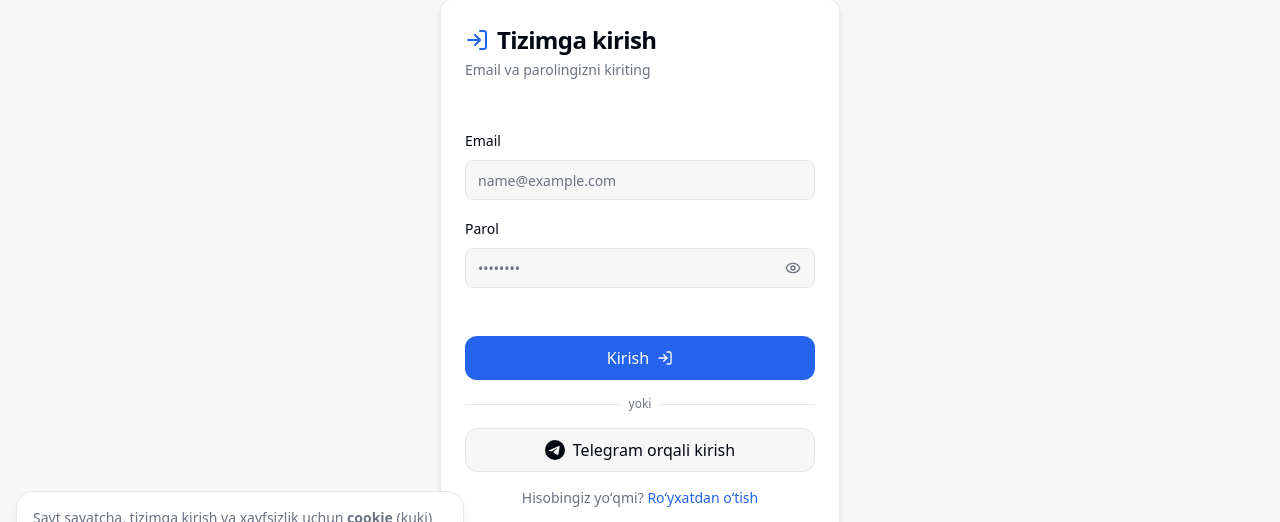
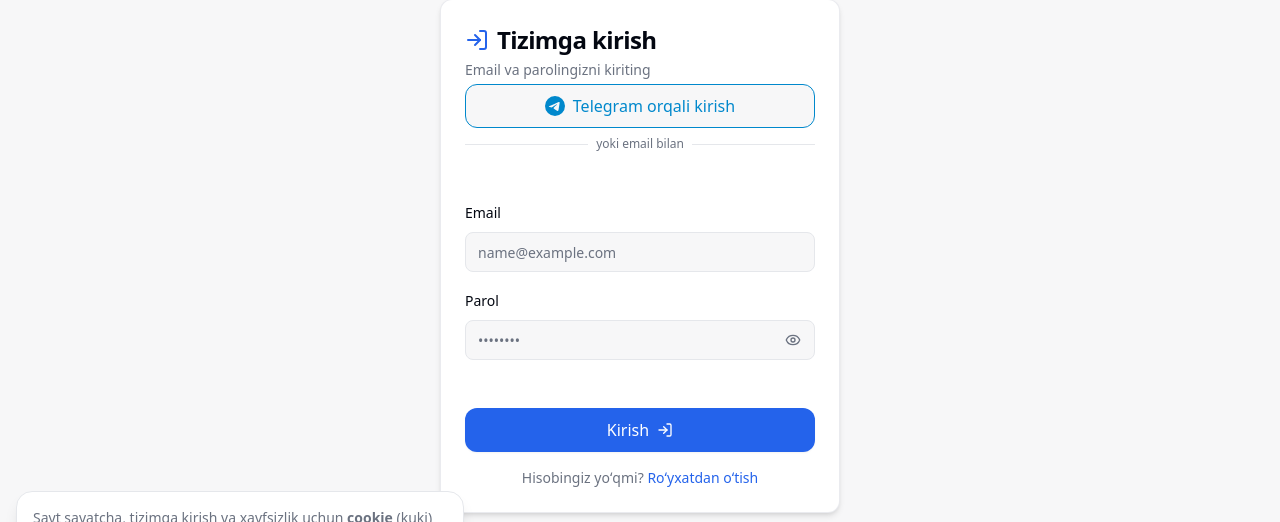
Before and after one commit to gayratubaydullaev/mercury, a Next.js app in the folder apps/web/: page /auth/login in a window 1280 px wide. Shown: the part 171-693 px from the top of the page. Built offline with nearby package versions, Linux system fonts and the light colour scheme; no server answers.

Commit message:
Мои изменения-1

```diff
--- a/apps/web/src/app/auth/login/page.tsx
+++ b/apps/web/src/app/auth/login/page.tsx
@@ -153,6 +153,31 @@ function LoginForm() {
           <CardDescription>
             {reasonMessage ?? 'Email va parolingizni kiriting'}
           </CardDescription>
+          <Button
+            type="button"
+            variant="outline"
+            className="w-full gap-2 mt-3 border-[#0088cc] text-[#0088cc] hover:bg-[#0088cc]/10 hover:text-[#0088cc]"
+            size="lg"
+            disabled={loading || tgLoading}
+            onClick={startTelegramLogin}
+          >
+            {tgWaiting ? (
+              <>Telegramda Start bosing, keyin shu oynaga qayting…</>
+            ) : (
+              <>
+                <TelegramIcon className="h-5 w-5" />
+                Telegram orqali kirish
+              </>
+            )}
+          </Button>
+          {tgError && (
+            <p className="text-sm text-destructive mt-2 text-center" role="alert">{tgError}</p>
+          )}
+          <div className="relative flex items-center gap-2 w-full pt-1">
+            <div className="flex-1 h-px bg-border" />
+            <span className="text-xs text-muted-foreground">yoki email bilan</span>
+            <div className="flex-1 h-px bg-border" />
+          </div>
         </CardHeader>
         <form onSubmit={submit}>
           <CardContent className="space-y-4">
@@ -210,31 +235,6 @@ function LoginForm() {
               {loading ? 'Kiritilmoqda...' : 'Kirish'}
               <LogIn className="h-4 w-4" />
             </Button>
-            <div className="relative flex items-center gap-2 w-full">
-              <div className="flex-1 h-px bg-border" />
-              <span className="text-xs text-muted-foreground">yoki</span>
-              <div className="flex-1 h-px bg-border" />
-            </div>
-            <Button
-              type="button"
-              variant="outline"
-              className="w-full gap-2"
-              size="lg"
-              disabled={loading || tgLoading}
-              onClick={startTelegramLogin}
-            >
-              {tgWaiting ? (
-                <>Telegramda Start bosing, keyin shu oynaga qayting…</>
-              ) : (
-                <>
-                  <TelegramIcon className="h-5 w-5" />
-                  Telegram orqali kirish
-                </>
-              )}
-            </Button>
-            {tgError && (
-              <p className="text-sm text-destructive text-center" role="alert">{tgError}</p>
-            )}
             <p className="text-sm text-muted-foreground text-center">
               Hisobingiz yoʻqmi?{' '}
               <Link href="/auth/register" className="text-primary font-medium hover:underline underline-offset-2">
```
